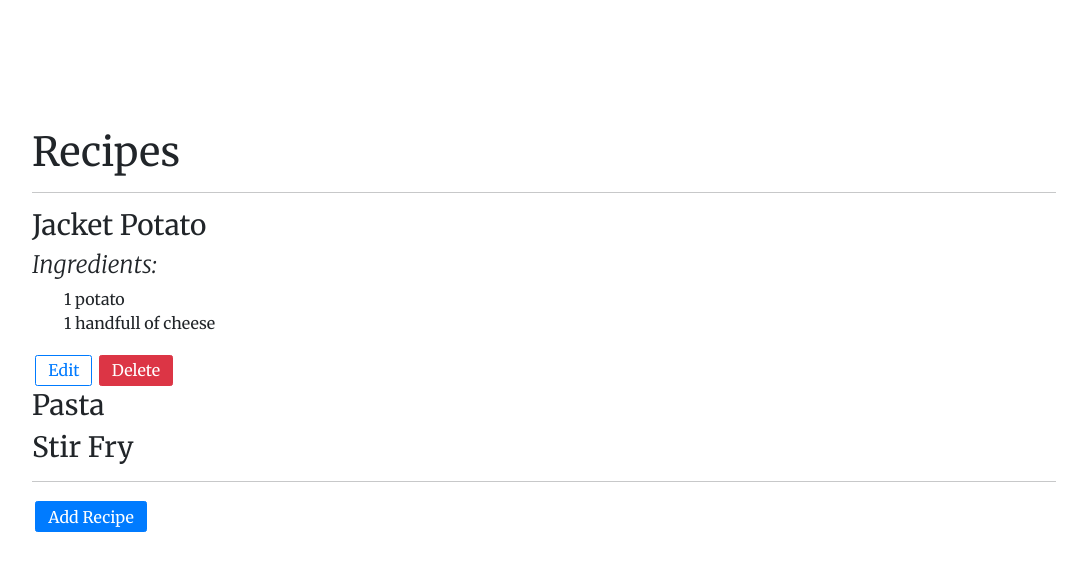
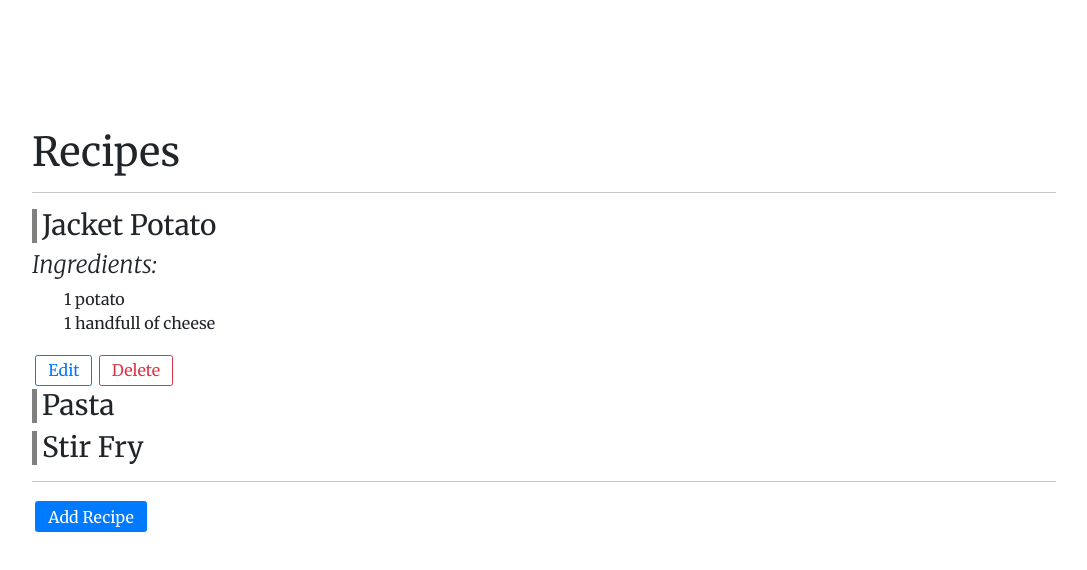
Before and after one commit to ADeeley/Recipe-App, a React (Create React App) app: page / in a window 1280 px wide. Both pictures are taken after a click on the link "Jacket Potato". Shown: the top 570 px of the page, without its empty margins (96-1183 px from the left). Built offline with nearby package versions, Linux system fonts and the light colour scheme.

Commit message:
Stylistic button changes.

```diff
--- a/public/index.css
+++ b/public/index.css
@@ -1,9 +1,11 @@
 @import url("https://fonts.googleapis.com/css?family=Merriweather");
 body {
+  position: relative;
   margin: 10%;
   padding: 0;
   font-family: 'Merriweather', sans-serif;
 }
 
 ul {
-  list-style-type: none; }
+  list-style-type: none;
+}
--- a/src/App.css
+++ b/src/App.css
@@ -266,4 +266,37 @@
     border-radius: 0.15rem;
 }
 
+.btn-outline-danger {
+  color: #dc3545;
+  background-color: transparent;
+  background-image: none;
+  border-color: #dc3545;
+}
+
+.btn-outline-danger:hover {
+  color: #fff;
+  background-color: #dc3545;
+  border-color: #dc3545;
+}
+
+.btn-outline-danger:focus, .btn-outline-danger.focus {
+  box-shadow: 0 0 0 0.2rem rgba(220, 53, 69, 0.5);
+}
+
+.btn-outline-danger.disabled, .btn-outline-danger:disabled {
+  color: #dc3545;
+  background-color: transparent;
+}
+
+.btn-outline-danger:not(:disabled):not(.disabled):active, .btn-outline-danger:not(:disabled):not(.disabled).active,
+.show > .btn-outline-danger.dropdown-toggle {
+  color: #fff;
+  background-color: #dc3545;
+  border-color: #dc3545;
+}
+
+.btn-outline-danger:not(:disabled):not(.disabled):active:focus, .btn-outline-danger:not(:disabled):not(.disabled).active:focus,
+.show > .btn-outline-danger.dropdown-toggle:focus {
+  box-shadow: 0 0 0 0.2rem rgba(220, 53, 69, 0.5);
+}
 /*# sourceMappingURL=index.css.map */
--- a/src/Recipe.css
+++ b/src/Recipe.css
@@ -4,4 +4,9 @@
 .hidden {
   display: none; }
 
+.left-border {
+  border-left: 5px solid grey;
+  padding-left: 5px;
+}
+
 /*# sourceMappingURL=Recipe.css.map */
--- a/src/Recipe.js
+++ b/src/Recipe.js
@@ -33,12 +33,12 @@ class Recipe extends React.Component {
         let ingr = this.props.ingredients.map((el) => <li key={el}>{el}</li>)
         return (
             <div>
-                <h3><a onClick={this.toggleIngr}>{this.props.name}</a></h3>
+                <h3 className="left-border"><a onClick={this.toggleIngr}>{this.props.name}</a></h3>
                 <div ref="ingr" className="hidden">
                     <h4 className="light">Ingredients:</h4>
                     <ul >{ingr}</ul>
                     <button className="btn btn-outline-primary" onClick={this.toggleEditMode}>Edit</button>
-                    <button className="btn btn-danger" onClick={this.handleDelete}>Delete</button>
+                    <button className="btn btn-outline-danger" onClick={this.handleDelete}>Delete</button>
                     <Input
                         name={this.props.name}
                         display={this.state.editMode}
```
